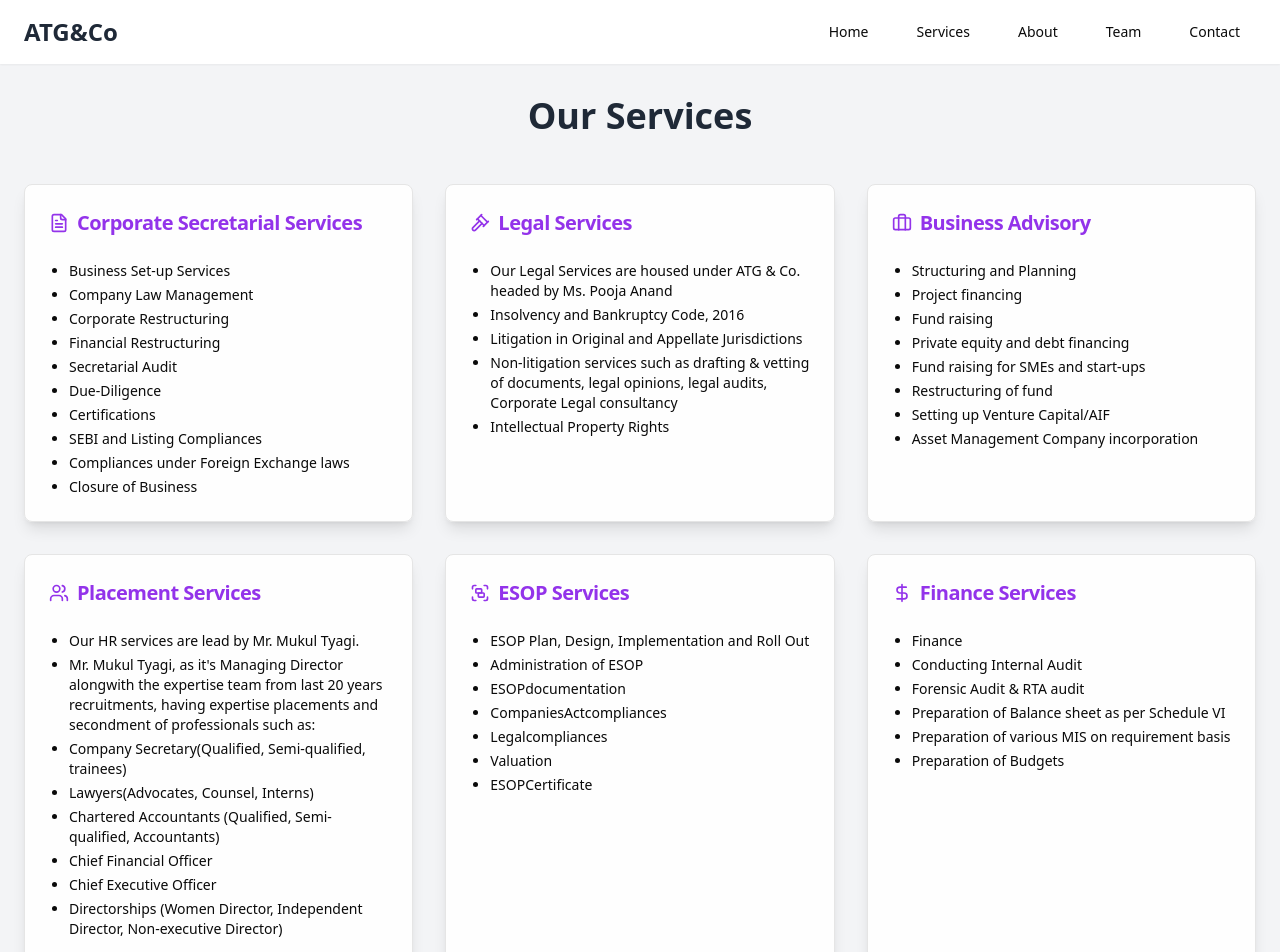
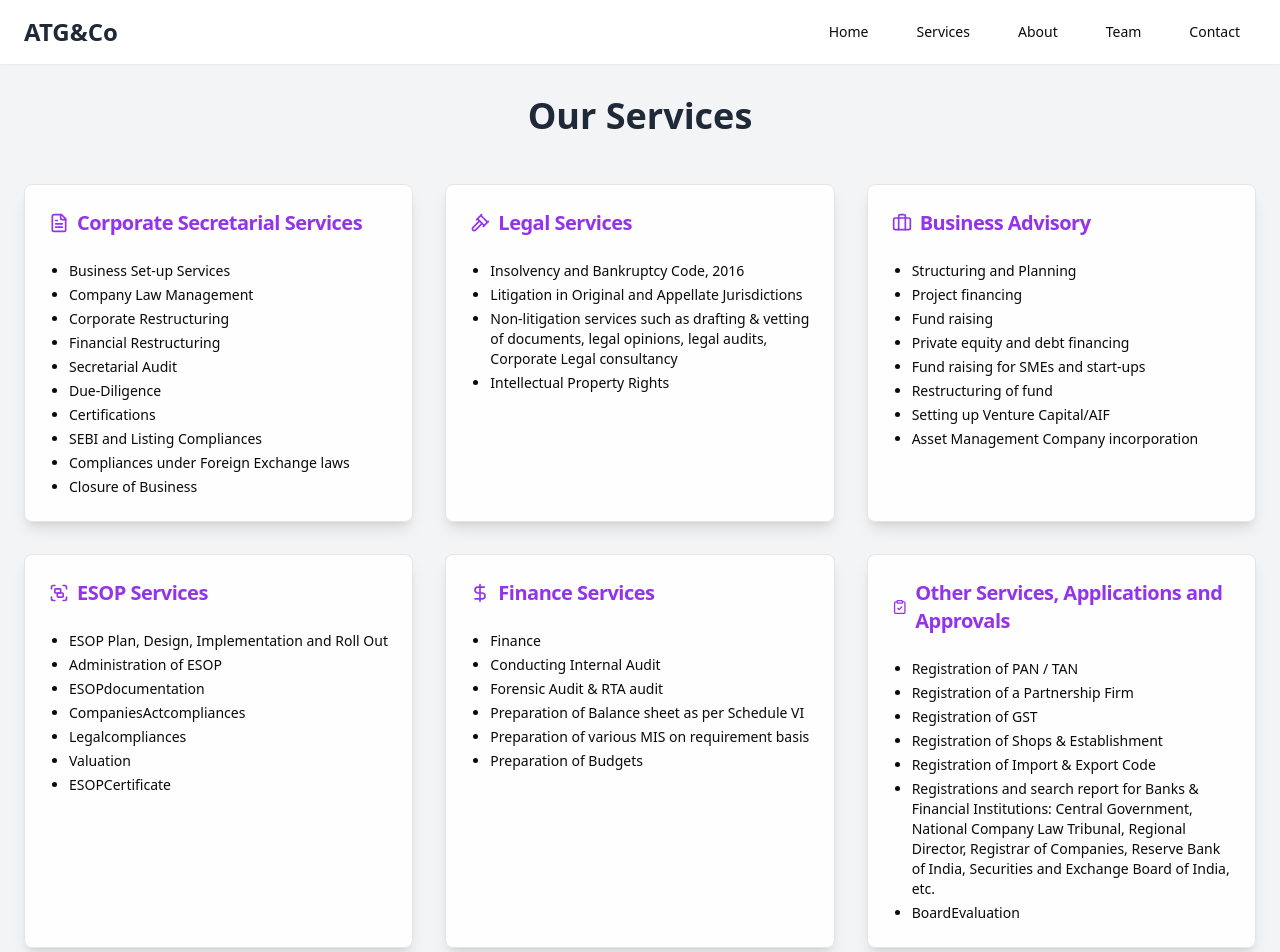
Before and after one commit to pushp1997/atg-co, a React (Create React App) app: page /services in a window 1280 px wide. Shown: the top 952 px of the page. Built offline with nearby package versions, Linux system fonts and the light colour scheme.

Commit message:
Delete placement service

```diff
--- a/src/ServicesPage.tsx
+++ b/src/ServicesPage.tsx
@@ -71,7 +71,6 @@
       icon: Gavel,
       title: "Legal Services",
       items: [
-        "Our Legal Services are housed under ATG & Co. headed by Ms. Pooja Anand",
         "Insolvency and Bankruptcy Code, 2016",
         "Litigation in Original and Appellate Jurisdictions",
         "Non-litigation services such as drafting & vetting of documents, legal opinions, legal audits, Corporate Legal consultancy",
@@ -90,20 +89,6 @@
         "Restructuring of fund",
         "Setting up Venture Capital/AIF",
         "Asset Management Company incorporation"
-      ]
-    },
-    {
-      icon: Users,
-      title: "Placement Services",
-      items: [
-        "Our HR services are lead by Mr. Mukul Tyagi.",
-        " Mr. Mukul Tyagi, as it's Managing Director alongwith the expertise team from last 20 years recruitments, having expertise placements and secondment of professionals such as:",
-        "Company Secretary(Qualified, Semi-qualified, trainees)",
-        "Lawyers(Advocates, Counsel, Interns)",
-        "Chartered Accountants (Qualified, Semi-qualified, Accountants)",
-        "Chief Financial Officer",
-        "Chief Executive Officer",
-        "Directorships (Women Director, Independent Director, Non-executive Director)"
       ]
     },
     {
```
